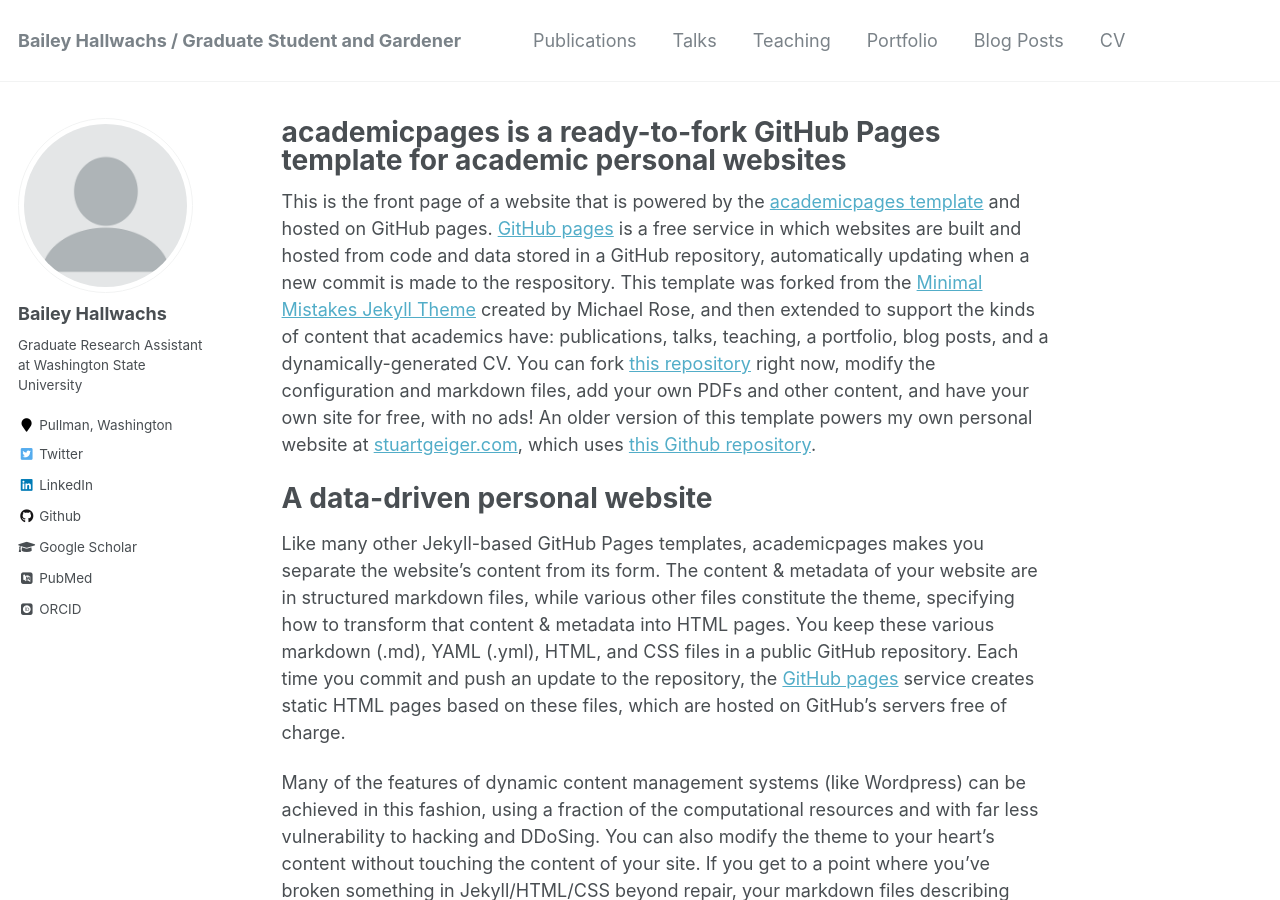
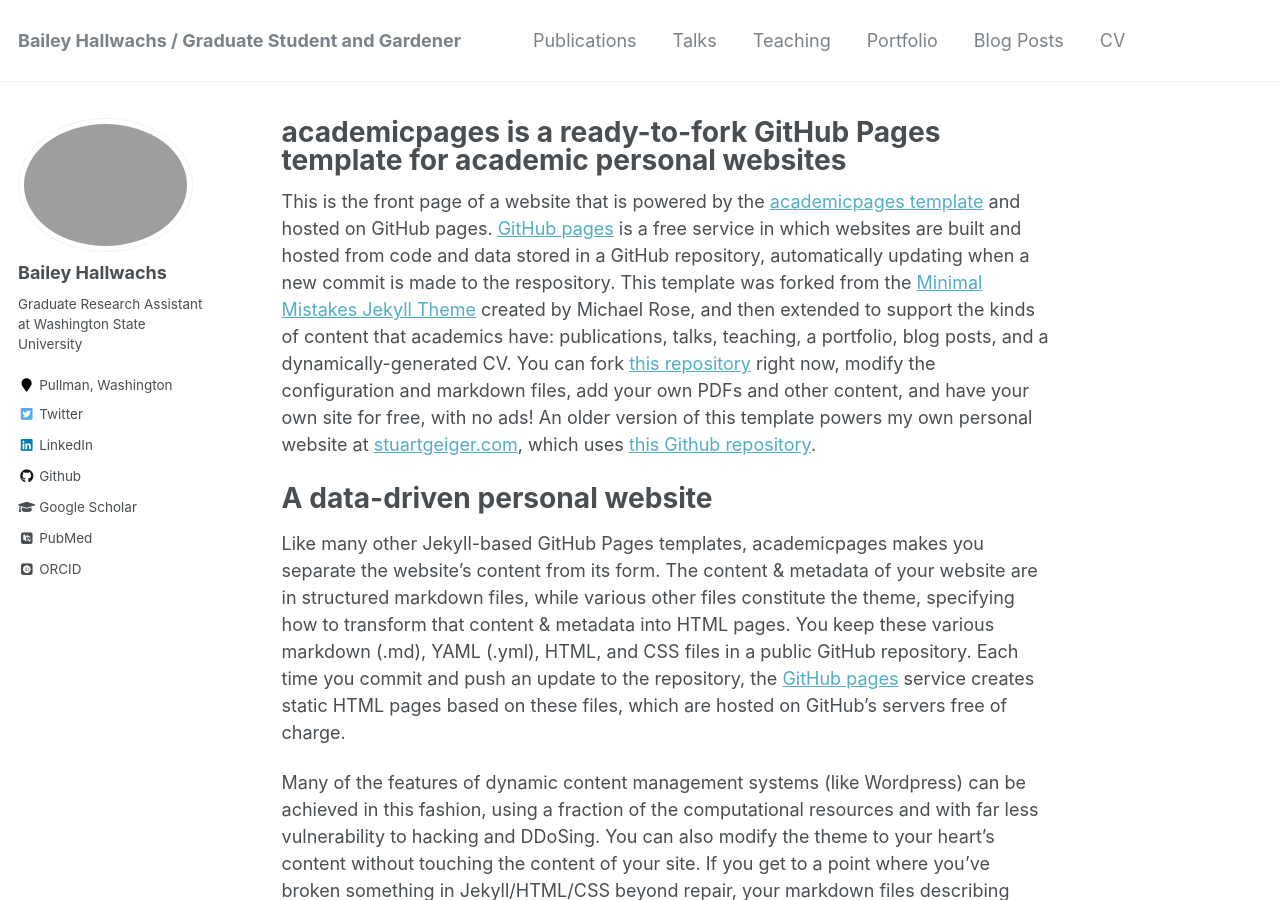
Before and after one commit to baileyhallwachs/baileyhallwachs.github.io, a Jekyll site: the page built from _pages/about.md, in a window 1280 px wide and 900 px high. Built offline with Jekyll 4.4.1, drawn with Linux system fonts in a browser that asks for light colours; some web fonts are replaced.

Commit message:
Update _config.yml

```diff
--- a/_config.yml
+++ b/_config.yml
@@ -81,7 +81,7 @@ analytics:
 # Site Author
 author:
   name             : "Bailey Hallwachs"
-  avatar           : "profile.png"
+  avatar           : "bailey.jpg"
   bio              : "Graduate Research Assistant at Washington State University"
   location         : "Pullman, Washington"
   employer         :
```
